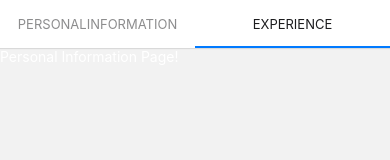
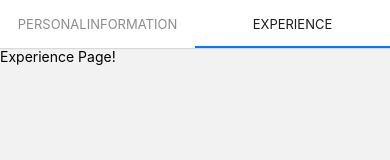
Before and after one commit to afiqaimanafr/afiq-resume-rn, a React Native app: screen /Experience in a window 390 px wide. Shown: the top 160 px of the page. Built offline with nearby package versions, Linux system fonts and the light colour scheme.

Commit message:
update: latest

```diff
--- a/screens/Experience.js
+++ b/screens/Experience.js
@@ -3,7 +3,7 @@ import { View, Text, StyleSheet } from "react-native";
 function Experience() {
   return (
     <View style={styles.container}>
-      <Text style={styles.text}>Personal Information Page!</Text>
+      <Text style={styles.text}>Experience Page!</Text>
     </View>
   );
 }
@@ -12,5 +12,4 @@ export default Experience;
 
 const styles = StyleSheet.create({
   container: { flex: 1 },
-  text: { color: "white" },
 });
--- a/screens/PersonalInformation.js
+++ b/screens/PersonalInformation.js
@@ -12,5 +12,5 @@ export default PersonalInformation;
 
 const styles = StyleSheet.create({
   container: { flex: 1 },
-  text: { color: "white" },
+
 });
```
